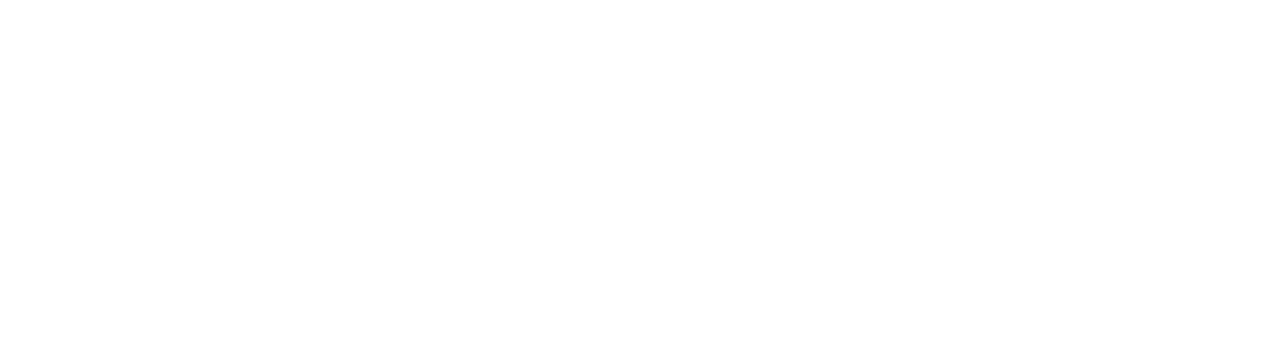
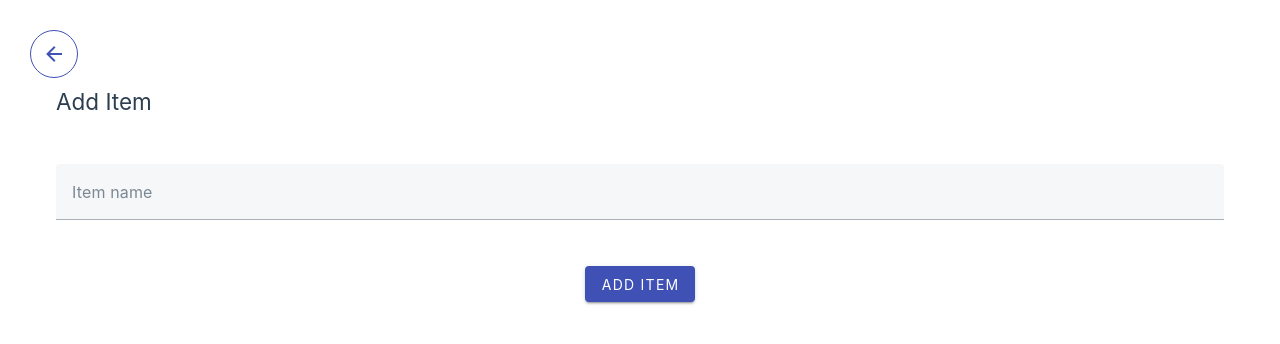
Before and after one commit to patriciohuang/home-stock-manager, a Vue app: page /shopping-list/add-item in a window 1280 px wide. Before the commit this address had no page. Shown: the top 344 px of the page. Built offline with nearby package versions, Linux system fonts and the light colour scheme.

Commit message:
Add shopping list and add item views

```diff
--- a/src/components/Product.vue
+++ b/src/components/Product.vue
@@ -46,7 +46,6 @@
 <script>
 import ExpireChip from './ExpireChip.vue';
 export default {
-  name: "Product",
   props: {
     item: Object
   },
--- a/src/components/ProductList.vue
+++ b/src/components/ProductList.vue
@@ -12,10 +12,7 @@
   import Product from '@/components/Product.vue';
 
   export default {
-    name: "ProductList",
-    components: {
-      Product
-    },
+    components: { Product },
     data: ()=> ({
       productList: [],
     }),
--- a/src/router/index.js
+++ b/src/router/index.js
@@ -1,6 +1,9 @@
 import { createRouter, createWebHistory } from 'vue-router'
 import Home from '../views/Home.vue'
+import HomeStock from '../views/HomeStock.vue'
+import ShoppingList from '../views/ShoppingList.vue'
 import Create from '../views/Create.vue'
+import AddItem from '../views/AddItem.vue'
 
 const routes = [
   {
@@ -9,9 +12,24 @@ const routes = [
     component: Home
   },
   {
-    path: '/create',
+    path: '/home-stock',
+    name: 'home stock',
+    component: HomeStock
+  },
+  {
+    path: '/home-stock/create',
     name: 'create',
     component: Create
+  },
+  {
+    path: '/shopping-list',
+    name: 'shopping list',
+    component: ShoppingList
+  },
+  {
+    path: '/shopping-list/add-item',
+    name: 'add item',
+    component: AddItem
   }
 ]
 
--- /dev/null
+++ b/src/views/AddItem.vue
@@ -0,0 +1,67 @@
+<template>
+  <v-container>
+    <v-row>
+      <v-col cols="12">
+        <a @click="$router.go(-1)" id="go-back">
+          <v-btn
+            icon="mdi-arrow-left"
+            color="indigo"
+            variant="outlined"
+          >
+          </v-btn>
+        </a>
+      </v-col>
+    </v-row>
+    <v-row>
+      <v-col cols="12" class="py-6">
+        <h2>Add Item</h2>
+      </v-col>
+    </v-row>
+  </v-container>
+  <v-form v-model="valid" @submit.prevent="addItem(item)">
+    <v-container>
+      <v-row>
+        <v-col cols="12">
+          <v-text-field
+            v-model="item"
+            :rules="itemRules"
+            label="Item name"
+            required
+            clearable
+          ></v-text-field>
+        </v-col>
+      </v-row>
+      <div class="d-flex justify-center ma-6">
+        <v-btn type="submit" color="indigo" >
+          Add Item
+        </v-btn>
+      </div>
+    </v-container>
+  </v-form>
+</template>
+<script>
+export default {
+  data: ()=>({
+    valid: false,
+    item: '',
+    itemRules: [
+        (value) => {
+          if (value) return true
+          return 'Item is requred.'
+        },
+      ],
+  }),
+  methods: {
+    addItem: function(name) {
+      if(name) {
+          const list = JSON.parse(localStorage.getItem('shoppingList') || '[]');
+          list.push({
+            name
+          });
+          localStorage.setItem('shoppingList', JSON.stringify(list));
+          this.$router.push('/shopping-list')
+        }
+    }
+  }
+}
+</script>
--- a/src/views/Home.vue
+++ b/src/views/Home.vue
@@ -1,20 +1,16 @@
-<script setup>
-import ProductList from '@/components/ProductList.vue';
-</script>
-
 <template>
-  <main>
-    <h1 class="py-6">Home Stock</h1>
-    <ProductList />
-    <RouterLink to="/create" id="create-button">
-      <v-btn
-      icon="mdi-plus"
+    <RouterLink to="/home-stock">
+        <v-btn
       color="indigo"
       >
+      Home Stock
       </v-btn>
     </RouterLink>
-  </main>
+    <RouterLink to="/shopping-list">
+        <v-btn
+      color="indigo"
+      >
+      Shopping List
+      </v-btn>
+    </RouterLink>
 </template>
-<style>
-
-</style>
--- /dev/null
+++ b/src/views/HomeStock.vue
@@ -0,0 +1,17 @@
+<script setup>
+import ProductList from '@/components/ProductList.vue';
+</script>
+
+<template>
+  <main>
+    <h1 class="py-6">Home Stock</h1>
+    <ProductList />
+    <RouterLink to="/home-stock/create" id="create-button">
+      <v-btn
+      icon="mdi-plus"
+      color="indigo"
+      >
+      </v-btn>
+    </RouterLink>
+  </main>
+</template>
--- /dev/null
+++ b/src/views/ShoppingList.vue
@@ -0,0 +1,29 @@
+<template>
+  <main>
+    <h1 class="py-6">Shopping List</h1>
+    <v-row v-for="item in shoppingList">
+      <v-col>
+        <v-checkbox :label="item.name"></v-checkbox>
+      </v-col>
+    </v-row>
+
+    <RouterLink to="/shopping-list/add-item">
+      <v-btn
+      color="blue-grey"
+      prepend-icon="mdi-plus"
+    >
+      List item
+    </v-btn>
+    </RouterLink>
+  </main>
+</template>
+<script>
+export default {
+  data: ()=> ({
+    shoppingList: [],
+  }),
+  mounted() {
+    this.shoppingList = JSON.parse(localStorage.getItem('shoppingList') || '[]');
+  },
+}
+</script>
```
